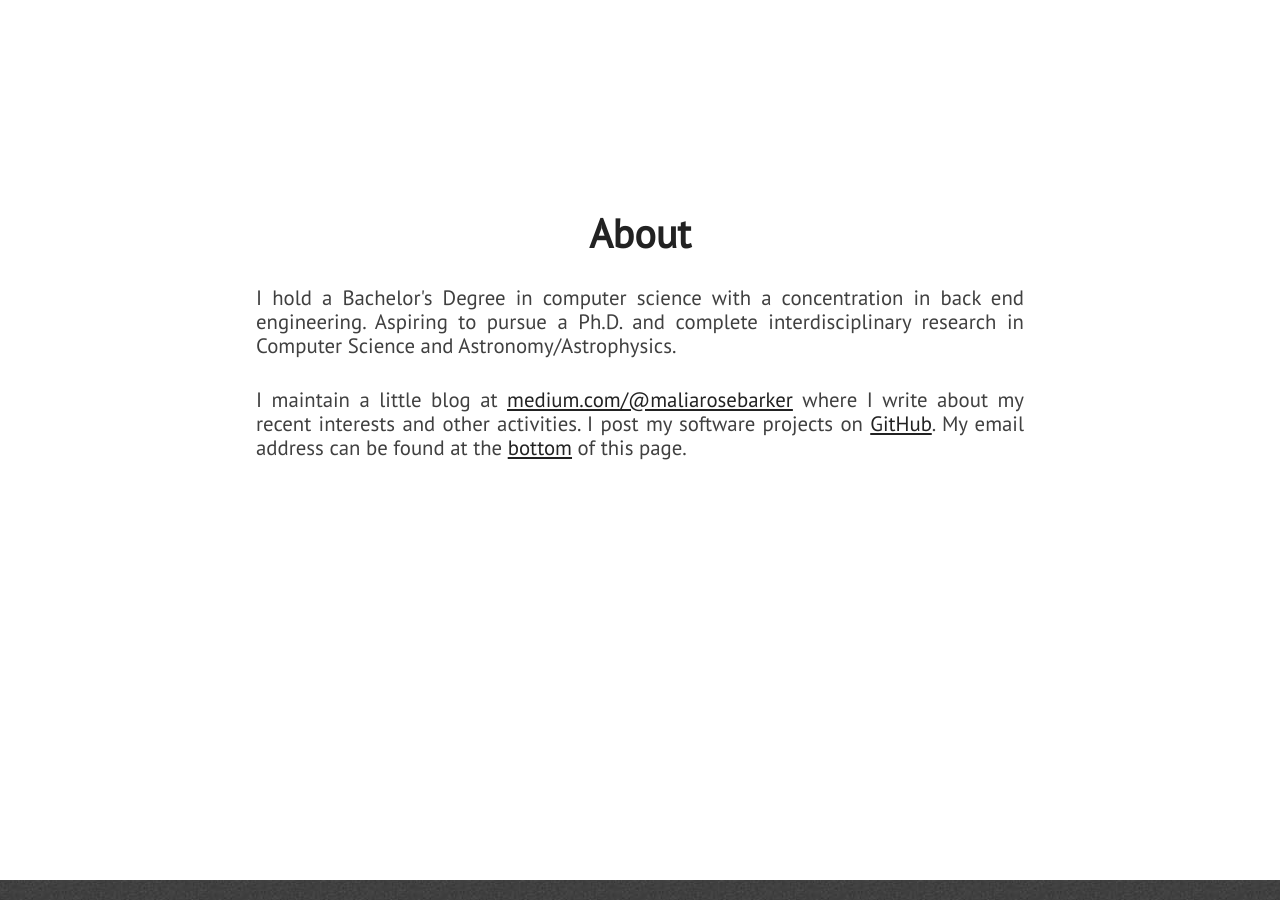
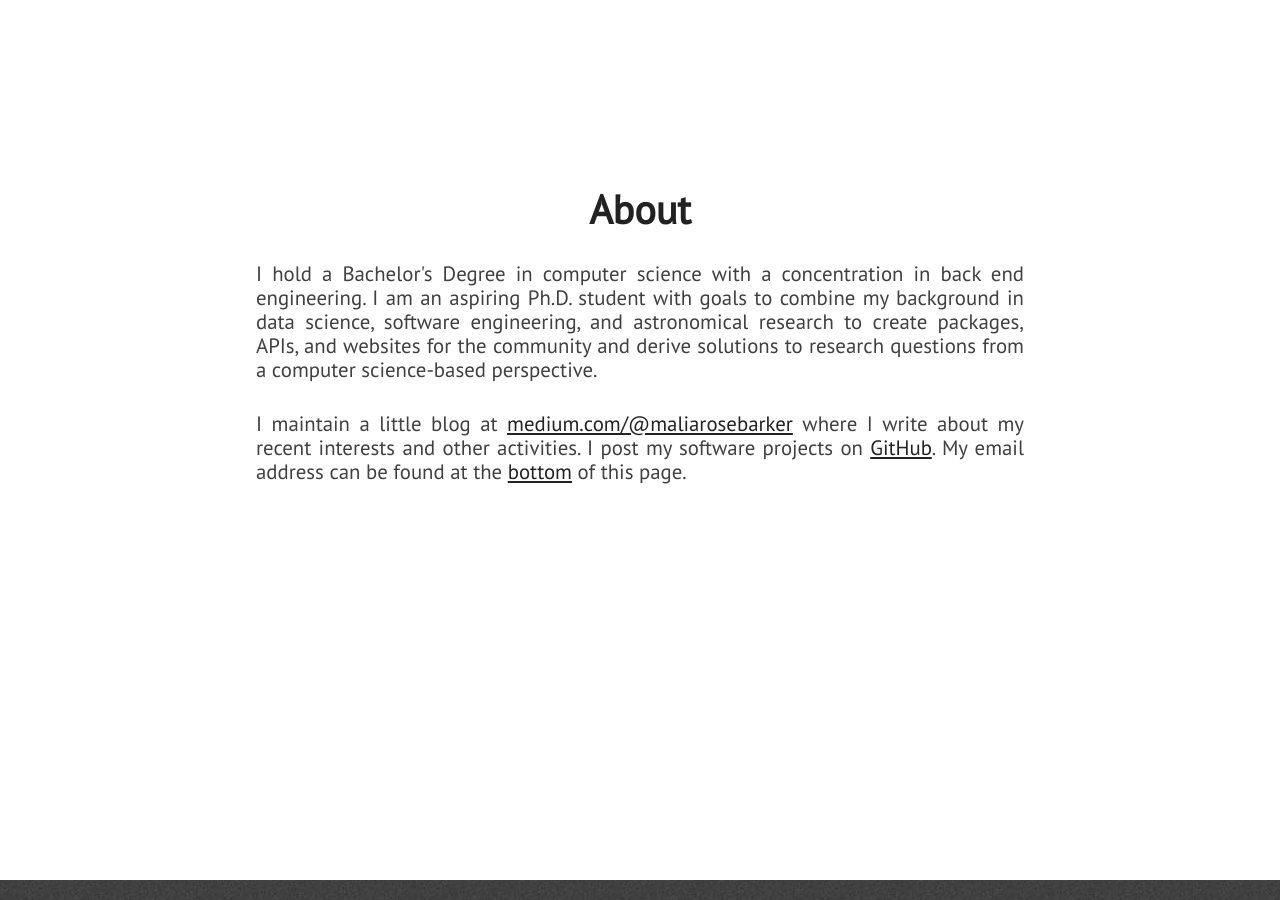
Before and after one commit to maliabarker/maliabarker.github.io, a Jekyll site: the page built from index.html, in a window 1280 px wide and 900 px high, scrolled down 1080 px. Built offline with Jekyll 4.4.1, drawn with Linux system fonts in a browser that asks for light colours; nearby versions of some CDN libraries.

Commit message:
Update about.html

```diff
--- a/_includes/about.html
+++ b/_includes/about.html
@@ -3,7 +3,7 @@
         <div id="about-text">
             <div class="section-heading">About</div>
             <p class="paragraph-text justify-text">
-                I hold a Bachelor's Degree in computer science with a concentration in back end engineering. Aspiring to pursue a Ph.D. and complete interdisciplinary research in Computer Science and Astronomy/Astrophysics.
+                I hold a Bachelor's Degree in computer science with a concentration in back end engineering. I am an aspiring Ph.D. student with goals to combine my background in data science, software engineering, and astronomical research to create packages, APIs, and websites for the community and derive solutions to research questions from a computer science-based perspective.
             </p>
             <p class="paragraph-text justify-text">
                 I maintain a little blog at <a href="{{ site.blog_url }}">medium.com/@maliarosebarker</a> where I write about my recent interests and other activities. I post my software projects on <a href="https://github.com/{{ site.github_username }}">GitHub</a>. My email address can be found at the <span class="extra-link"><a href="#extra">bottom</a></span> of this page.
```
